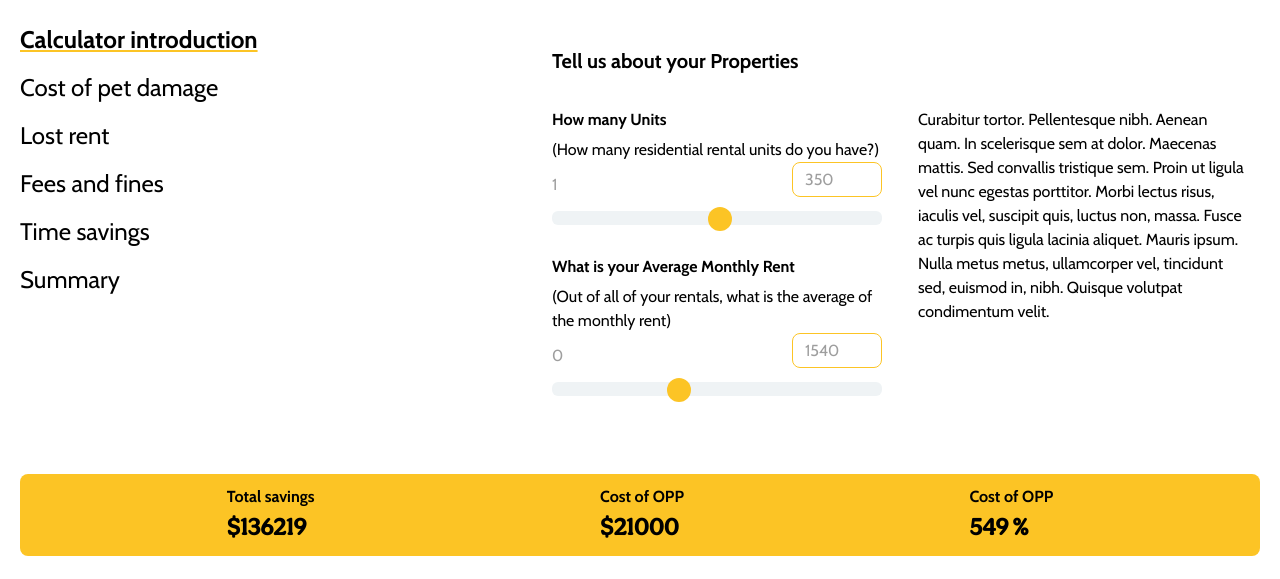
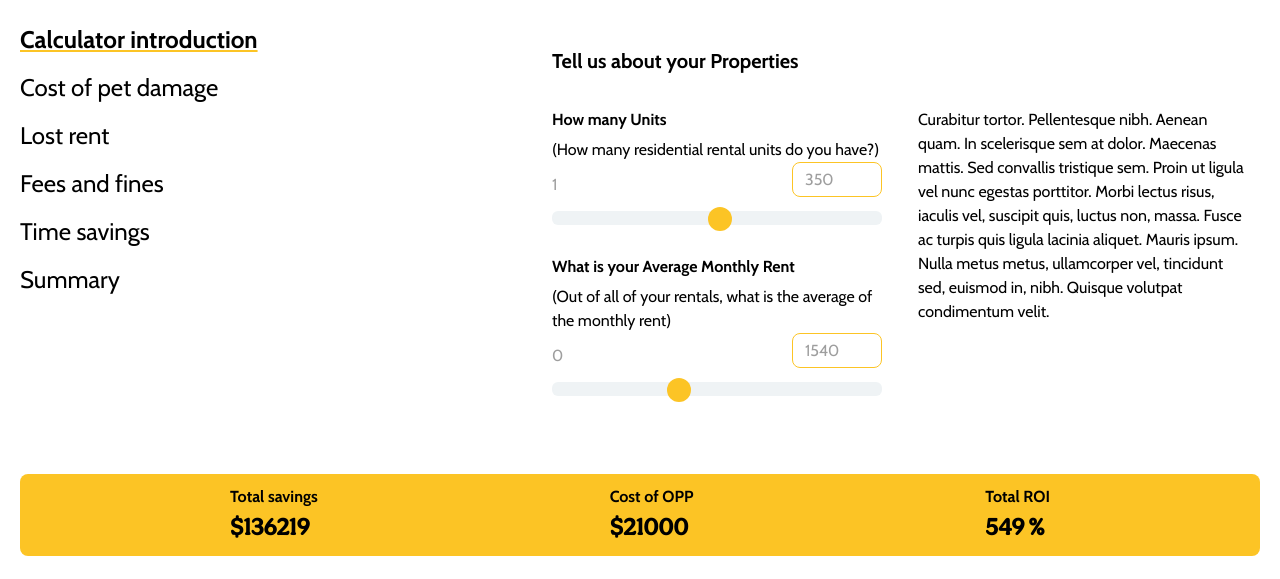
Before and after one commit to Landlord-Tech/opp-landing-page, a Gatsby site: page /calculator in a window 1280 px wide. Shown: the part 221-800 px from the top of the page. Built offline with nearby package versions, Linux system fonts and the light colour scheme; Gatsby itself is replaced by a stand-in of ours.

Commit message:
ribbon text change

```diff
--- a/src/components/calculator/FixedRibbon.js
+++ b/src/components/calculator/FixedRibbon.js
@@ -12,7 +12,7 @@ const FixedRibbon = ({saving= 93100, OPP = 5000, ROI = 450}) => {
         <h3 className='h3 bold'>${OPP || 0}</h3>
       </div>
       <div>
-        <strong>Cost of OPP</strong>
+        <strong>Total ROI</strong>
         <h3 className='h3 bold'>{Math.round(ROI * 100) || 0} %</h3>
       </div>
     </div>
--- a/src/components/calculator/RangeInputLog.js
+++ b/src/components/calculator/RangeInputLog.js
@@ -60,6 +60,7 @@ const RangeInput = ({ inputValue, changeValue, max }) => {
         handle={handle}
         onChange={e => handleSliderChange(e)}
       />
+
     </div>
   )
 }
```
